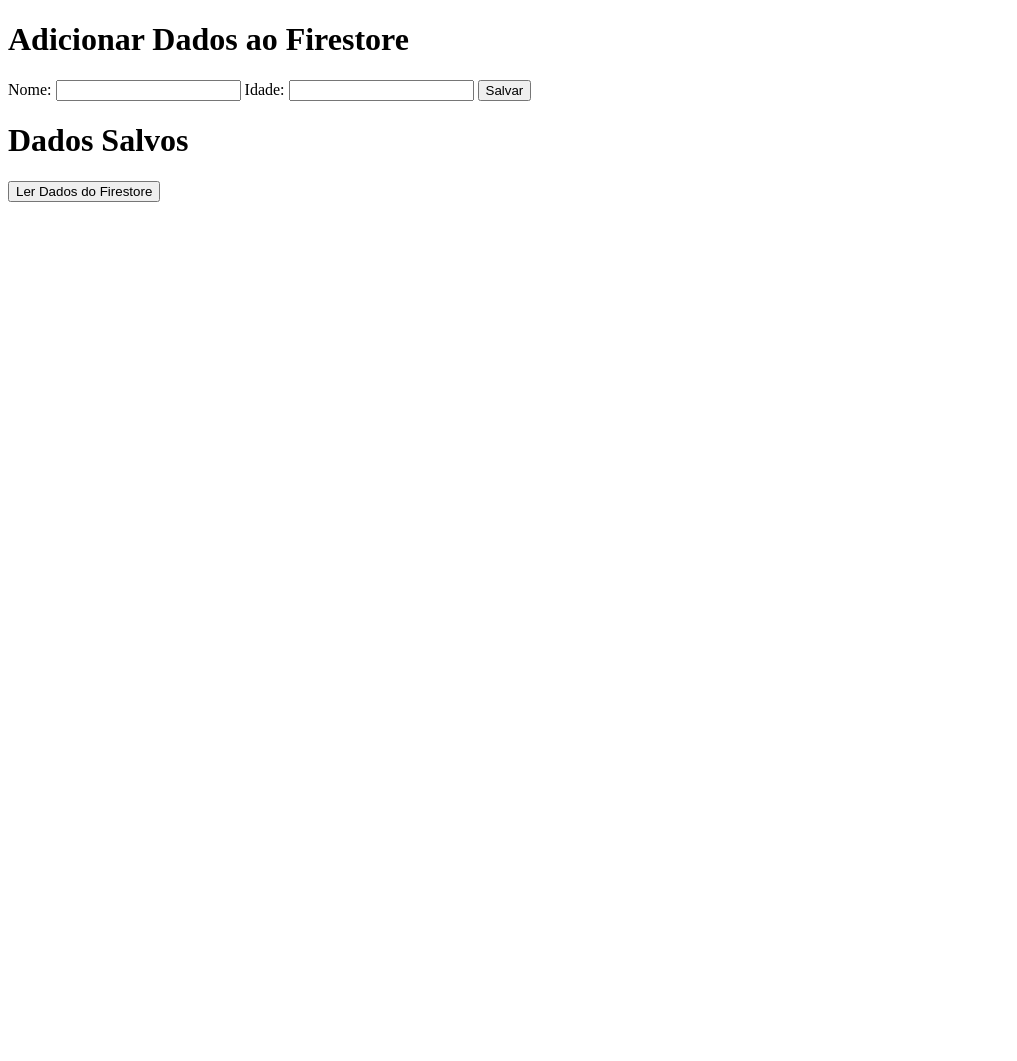
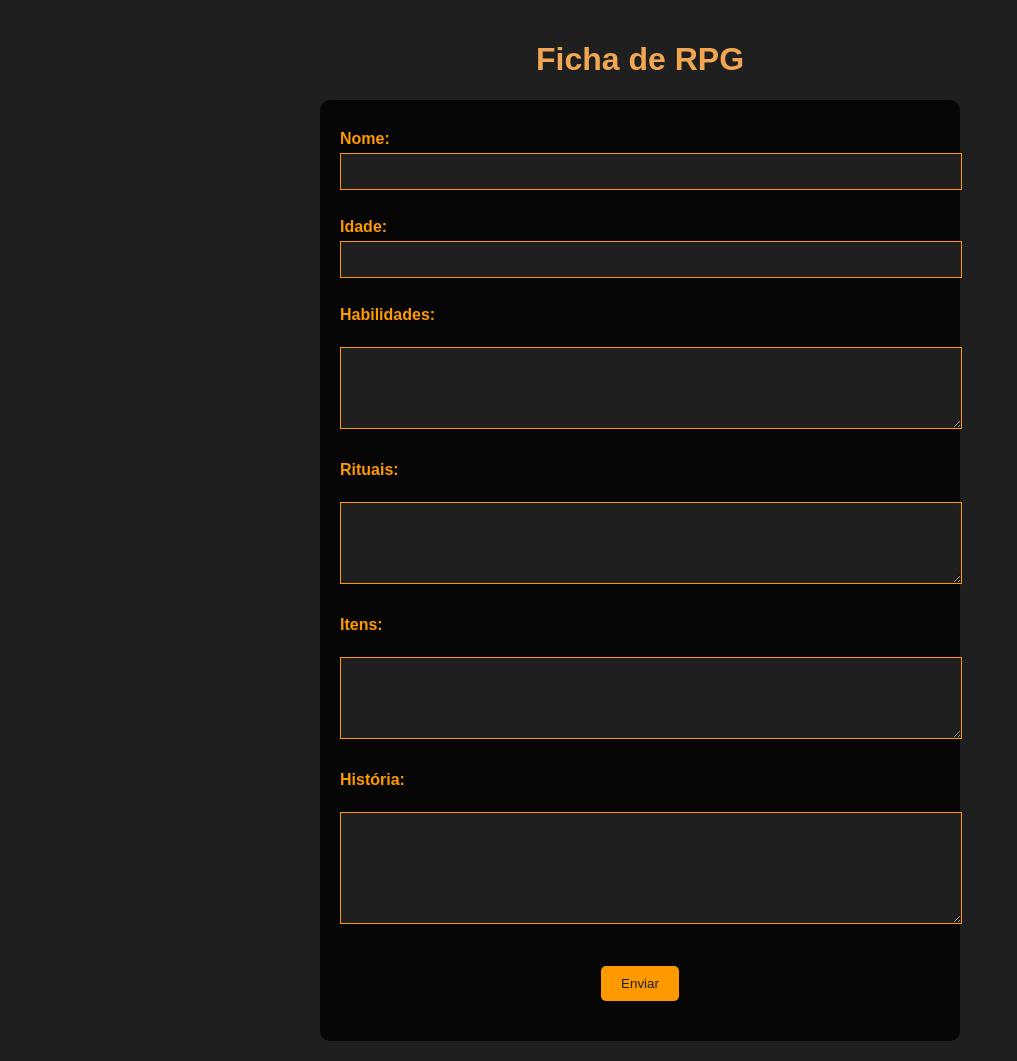
Before and after one commit to dieny5/av2, a plain HTML site: page index.html in a window 1280 px wide. Shown: the whole page, without its empty margins (0-1017 px from the left). Before the commit the page ends 800 px from the top, so only its background shows below. Drawn offline with Linux system fonts and the light colour scheme.

Commit message:
Add files via upload

```diff
--- a/index.html
+++ b/index.html
@@ -1,88 +1,30 @@
 <!DOCTYPE html>
 <html>
+<head>
+    <title>Ficha de RPG</title>
+    <link rel="stylesheet" href="sttyle.css">
+</head>
+<body>
+    <h1>Ficha de RPG</h1>
+    <form>
+        <label for="nome">Nome:</label>
+        <input type="text" id="nome" name="nome" required><br><br>
 
-<head>
-    <title>Criar Coleção e Adicionar Dado no Firestore</title>
-</head>
+        <label for="idade">Idade:</label>
+        <input type="number" id="idade" name="idade" required><br><br>
 
-<body>
-    <h1>Adicionar Dados ao Firestore</h1>
-    <form id="meuFormulario">
-        <label for="nome">Nome:</label>
-        <input type="text" id="nome" name="nome" required>
-        <label for="idade">Idade:</label>
-        <input type="number" id="idade" name="idade" required>
-        <button type="submit">Salvar</button>
+        <label for="habilidades">Habilidades:</label><br>
+        <textarea id="habilidades" name="habilidades" rows="4" cols="50" required></textarea><br><br>
+
+        <label for="rituais">Rituais:</label><br>
+        <textarea id="rituais" name="rituais" rows="4" cols="50"></textarea><br><br>
+
+        <label for="itens">Itens:</label><br>
+        <textarea id="itens" name="itens" rows="4" cols="50"></textarea><br><br>
+
+        <label for="historia">História:</label><br>
+        <textarea id="historia" name="historia" rows="6" cols="50" required></textarea><br><br>
+
+        <input type="submit" value="Enviar">
     </form>
-
-    <h1>Dados Salvos</h1>
-    <div id="dadosSalvos"></div>
-
-    <button id="lerDados">Ler Dados do Firestore</button>
-
-    <!-- Adicione a biblioteca do Firebase -->
-    <script src="https://www.gstatic.com/firebasejs/8.3.1/firebase-app.js"></script>
-    <script src="https://www.gstatic.com/firebasejs/8.3.1/firebase-firestore.js"></script>
-
-    <script>
-        // Configurar as credenciais do Firebase
-        var firebaseConfig = {
-            apiKey: "AIzaSyC10H9jrvx81PO3XCR97cAwWFMSQyihK9U",
-        authDomain: "teste-suplicy.firebaseapp.com",
-         projectId: "teste-suplicy",
-        };
-        // Inicializar o Firebase
-        firebase.initializeApp(firebaseConfig);
-
-        // Referenciar o Firestore
-        var db = firebase.firestore();
-
-        // Capturar o formulário e salvar dados no Firestore ao enviá-lo
-        document.getElementById("meuFormulario").addEventListener("submit", function (event) {
-            event.preventDefault();
-
-            var nome = document.getElementById("nome").value;
-            var idade = document.getElementById("idade").value;
-
-            // Salvar os dados na coleção "usuarios"
-            db.collection("usuarios").add({
-                nome: nome,
-                idade: idade
-            })
-                .then(function (docRef) {
-                    console.log("Dados salvos com ID: ", docRef.id);
-                    alert("Dados salvos com sucesso!");
-                    // Limpar os campos do formulário após salvar os dados
-                    document.getElementById("meuFormulario").reset();
-                })
-                .catch(function (error) {
-                    console.error("Erro ao salvar dados: ", error);
-                    alert("Ocorreu um erro ao salvar os dados. Por favor, tente novamente.");
-                });
-        });
-
-        // Ler dados do Firestore e exibi-los quando o botão for clicado
-        document.getElementById("lerDados").addEventListener("click", function () {
-            var dadosSalvos = document.getElementById("dadosSalvos");
-
-            // Limpar a área de exibição antes de buscar novos dados
-            dadosSalvos.innerHTML = "";
-
-            // Buscar dados na coleção "usuarios"
-            db.collection("usuarios").get()
-                .then(function (querySnapshot) {
-                    querySnapshot.forEach(function (doc) {
-                        // Para cada documento (registro) encontrado, exibir os dados
-                        var data = doc.data();
-                        dadosSalvos.innerHTML += "<p><strong>Nome:</strong> " + data.nome + ", <strong>Idade:</strong> " + data.idade + "</p>";
-                    });
-                })
-                .catch(function (error) {
-                    console.error("Erro ao ler dados: ", error);
-                    alert("Ocorreu um erro ao ler os dados. Por favor, tente novamente.");
-                });
-        });
-    </script>
 </body>
-
-</html>
--- /dev/null
+++ b/sttyle.css
@@ -0,0 +1,57 @@
+body {
+    font-family: 'Arial', sans-serif;
+    background-color: #1f1f1f;
+    color: #ffffff;
+    margin: 0;
+    padding: 20px;
+}
+
+h1 {
+    text-align: center;
+    color: #f0a652;
+}
+
+form {
+    max-width: 600px;
+    margin: 0 auto;
+    background-color: rgba(0, 0, 0, 0.8);
+    padding: 20px;
+    border-radius: 10px;
+}
+
+label {
+    display: block;
+    font-weight: bold;
+    margin-top: 10px;
+    color: #ff9900;
+}
+
+input[type="text"],
+input[type="number"],
+textarea {
+    width: 100%;
+    padding: 10px;
+    margin-top: 5px;
+    border: 1px solid #ff9900;
+    background-color: #1f1f1f;
+    color: #ffffff;
+}
+
+input[type="submit"] {
+    display: block;
+    margin: 20px auto;
+    padding: 10px 20px;
+    background-color: #ff9900;
+    color: #1f1f1f;
+    border: none;
+    border-radius: 5px;
+    cursor: pointer;
+}
+
+input[type="submit"]:hover {
+    background-color: #e67e22;
+}
+
+textarea {
+    resize: vertical;
+}
```
